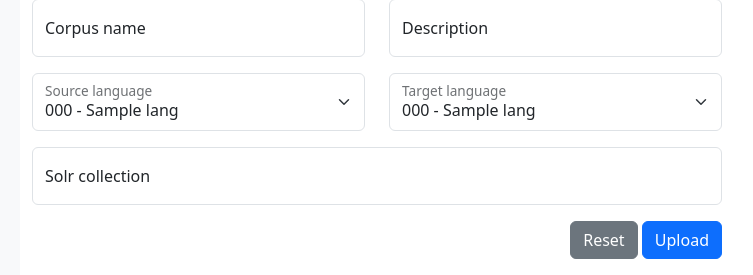
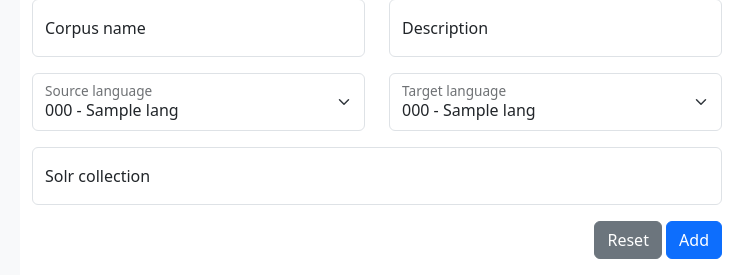
Before and after one commit to paracrawl/corset, a Python web app: template front/app/blueprints/admin/templates/admin.html in a window 1280 px wide. Shown: the part 606-881 px from the top of the page, without its empty margins (300-1053 px from the left). Run offline with Jinja, Linux system fonts and the light colour scheme; the template is opened without the code that fills it: most values are stand-ins (such as "Sample title", 1, 10 or a date in 2020); some libraries are stand-ins or nearby versions.

Commit message:
Change base corpus upload label

```diff
--- a/front/app/blueprints/admin/templates/admin.html
+++ b/front/app/blueprints/admin/templates/admin.html
@@ -135,7 +135,7 @@
                         <span id="upload-success" class="d-none text-success me-3">Corpus added successfully</span>
                         <span id="upload-error" class="d-none text-danger me-3">Something went wrong</span>
                         <input id="resetBtn" type="reset" class="btn btn-secondary" value="Reset" />
-                        <input type="submit" class="btn btn-primary" value="Upload" />
+                        <input type="submit" class="btn btn-primary" value="Add" />
                     </div>
                 </form>
             </div>
```
